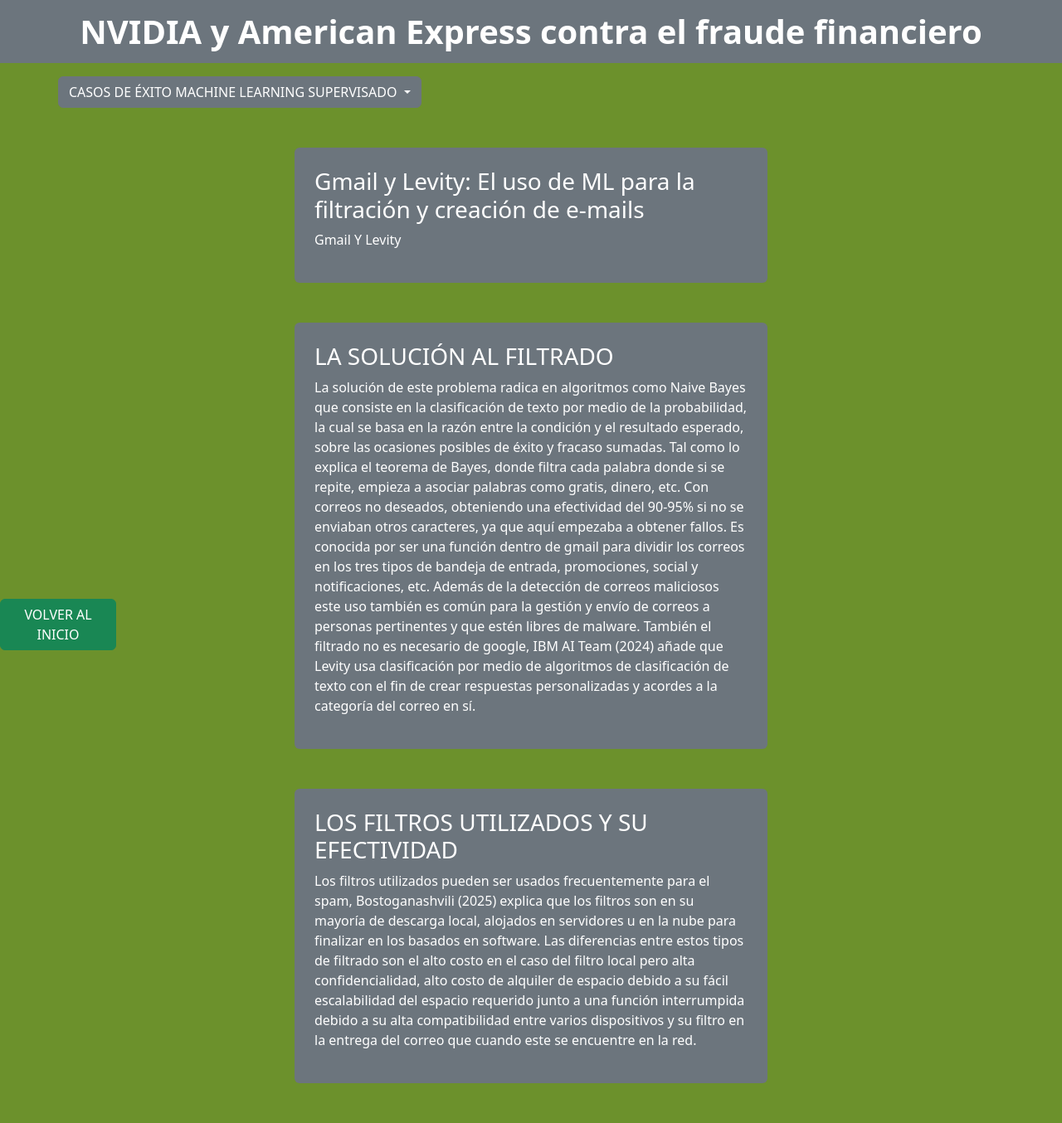
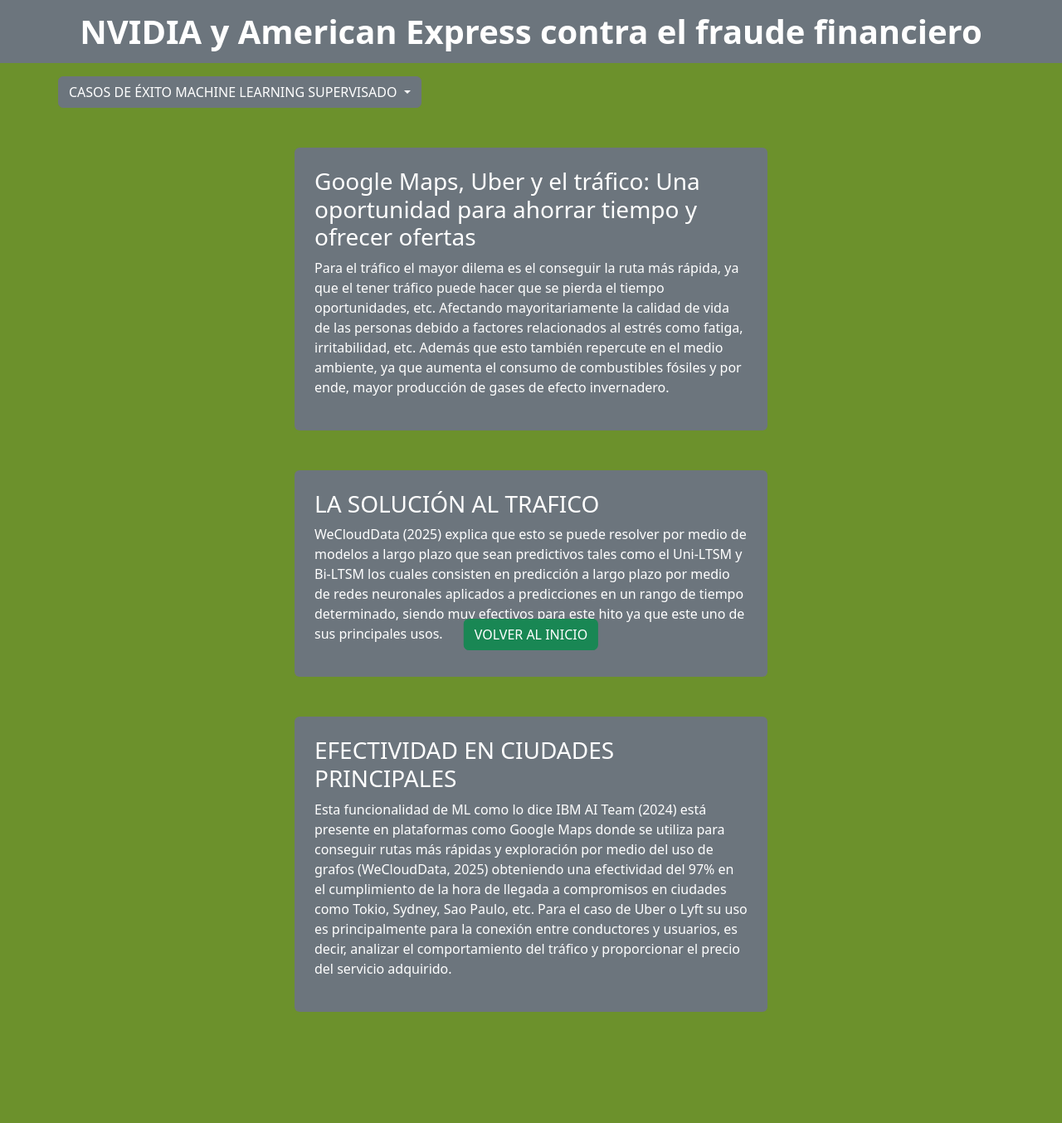
Before and after one commit to SantiagoTorresGonzalez/MachineLearning601N, a Flask app: page /CuartoCaso in a window 1280 px wide. Shown: the whole page at 83% size. After the commit the page ends 1220 px from the top, so only its background shows below. Run offline with Flask 3, Linux system fonts and the light colour scheme.

Commit message:
11:06 PM, Creación y adición del cuarto caso de ML supervisado

```diff
--- a/A3_CasosUsoMLSupervisado/templates/CuartoCaso.html
+++ b/A3_CasosUsoMLSupervisado/templates/CuartoCaso.html
@@ -3,7 +3,7 @@
 <head>
     <meta charset="UTF-8">
     <meta name="viewport" content="width=device-width, initial-scale=1.0">
-    <title>GMAIL Y LEVITY</title>
+    <title>GOOGLE MAPS Y EL TRAFICO</title>
     <link href="https://cdn.jsdelivr.net/npm/bootstrap@5.3.8/dist/css/bootstrap.min.css" rel="stylesheet">
     <link rel="stylesheet" href="{{ url_for('static', filename='style.css')}}">
 </head>
@@ -28,38 +28,36 @@
 
       <div class="d-flex justify-content-center w50000 mt-5">
         <div class="bg-secondary text-white p-4 rounded w-50 h-25">
-        <h3>Gmail y Levity: El uso de ML para la filtración y creación de e-mails</h3>
+        <h3>Google Maps, Uber y el tráfico: Una oportunidad para ahorrar tiempo y ofrecer ofertas</h3>
         <p>
-            Gmail Y Levity
+            Para el tráfico el mayor dilema es el conseguir la ruta más rápida, ya que el tener tráfico puede hacer
+            que se pierda el tiempo oportunidades, etc. Afectando mayoritariamente la calidad de vida de las personas
+            debido a factores relacionados al estrés como fatiga, irritabilidad, etc. Además que esto también repercute
+            en el medio ambiente, ya que aumenta el consumo de combustibles fósiles y por ende, mayor producción de gases
+            de efecto invernadero.
         </p>
         </div>
       </div>
       <div class="d-flex justify-content-center w50000 mt-5">
         <div class="bg-secondary text-white p-4 rounded w-50 h-25">
-        <h3>LA SOLUCIÓN AL FILTRADO</h3>
+        <h3>LA SOLUCIÓN AL TRAFICO</h3>
         <p>
-            La solución de este problema radica en algoritmos como Naive Bayes que consiste en la clasificación de texto
-            por medio de la probabilidad, la cual se basa en la razón entre la condición y el resultado esperado, sobre las ocasiones
-            posibles de éxito y fracaso sumadas. Tal como lo explica el teorema de Bayes, donde filtra cada palabra donde si se repite,
-            empieza a asociar palabras como gratis, dinero, etc. Con correos no deseados, obteniendo una efectividad del 90-95% si
-            no se enviaban otros caracteres, ya que aquí empezaba a obtener fallos. Es conocida por ser una función dentro de gmail para dividir los correos en los tres tipos de bandeja de entrada,
-            promociones, social y notificaciones, etc.
-
-            Además de la detección de correos maliciosos este uso también es común para la gestión y envío de correos a personas pertinentes y que estén libres de malware.
-            También el filtrado no es necesario de google, IBM AI Team (2024) añade que Levity usa clasificación por medio de algoritmos de clasificación de texto
-            con el fin de crear respuestas personalizadas y acordes a la categoría del correo en sí.
-
+            WeCloudData (2025) explica que esto se puede resolver por medio de modelos a largo plazo
+            que sean predictivos tales como el Uni-LTSM y Bi-LTSM los cuales consisten en predicción a largo plazo por
+            medio de redes neuronales aplicados a predicciones en un rango de tiempo determinado, siendo muy efectivos para este hito
+            ya que este uno de sus principales usos.
         </p>
         </div>
       </div><div class="d-flex justify-content-center w50000 mt-5">
         <div class="bg-secondary text-white p-4 rounded w-50 h-25">
-        <h3>LOS FILTROS UTILIZADOS Y SU EFECTIVIDAD</h3>
+        <h3>EFECTIVIDAD EN CIUDADES PRINCIPALES</h3>
         <p>
-            Los filtros utilizados pueden ser usados frecuentemente para el spam, Bostoganashvili (2025) explica que los filtros
-            son en su mayoría de descarga local, alojados en servidores u en la nube para finalizar en los basados en software. Las diferencias
-            entre estos tipos de filtrado son el alto costo en el caso del filtro local pero alta confidencialidad, alto costo de alquiler de espacio
-            debido a su fácil escalabilidad del espacio requerido junto a una función interrumpida debido a su alta compatibilidad entre varios dispositivos y su filtro en la entrega
-            del correo que cuando este se encuentre en la red.
+            Esta funcionalidad de ML como lo dice IBM AI Team (2024) está presente en plataformas como
+            Google Maps donde se utiliza para conseguir rutas más rápidas y exploración por medio del uso de grafos (WeCloudData, 2025)
+            obteniendo una efectividad del 97% en el cumplimiento de la hora de llegada a compromisos en ciudades como Tokio,
+            Sydney, Sao Paulo, etc. Para el caso de Uber o Lyft su uso es principalmente para la conexión entre conductores y
+            usuarios, es decir, analizar el comportamiento del tráfico y proporcionar el precio del servicio adquirido.
+
 
         </p>
         </div>
@@ -69,7 +67,7 @@
     <script src="https://cdn.jsdelivr.net/npm/bootstrap@5.3.8/dist/js/bootstrap.bundle.min.js"></script>
 <body>
     <div class="d-flex justify-content-center">
-    <a href="/" class="btn btn-success position-fixed bottom-0 mb-3">VOLVER AL INICIO</a>
+    <a href="/" class="btn btn-success position-fixed bottom-0 start-50 translate-middle-x mb-3">VOLVER AL INICIO</a>
   </div>
 </body>
 </html>
--- a/A3_CasosUsoMLSupervisado/templates/PrimerCaso.html
+++ b/A3_CasosUsoMLSupervisado/templates/PrimerCaso.html
@@ -73,7 +73,7 @@
     <script src="https://cdn.jsdelivr.net/npm/bootstrap@5.3.8/dist/js/bootstrap.bundle.min.js"></script>
 <body>
     <div class="d-flex justify-content-center">
-    <a href="/" class="btn btn-success position-fixed bottom-0 mb-3">VOLVER AL INICIO</a>
+    <a href="/" class="btn btn-success position-fixed bottom-0 start-50 translate-middle-x mb-3">VOLVER AL INICIO</a>
   </div>
 </body>
 </html>
--- a/A3_CasosUsoMLSupervisado/templates/SegundoC.html
+++ b/A3_CasosUsoMLSupervisado/templates/SegundoC.html
@@ -66,7 +66,7 @@
     <script src="https://cdn.jsdelivr.net/npm/bootstrap@5.3.8/dist/js/bootstrap.bundle.min.js"></script>
 <body>
     <div class="d-flex justify-content-center">
-    <a href="/" class="btn btn-success position-fixed bottom-0 mb-3">VOLVER AL INICIO</a>
+    <a href="/" class="btn btn-success position-fixed bottom-0 start-50 translate-middle-x mb-3">VOLVER AL INICIO</a>
   </div>
 </body>
 </html>
```
Also changed, not shown: A3_CasosUsoMLSupervisado/templates/index.html (+10 -8 lines).
